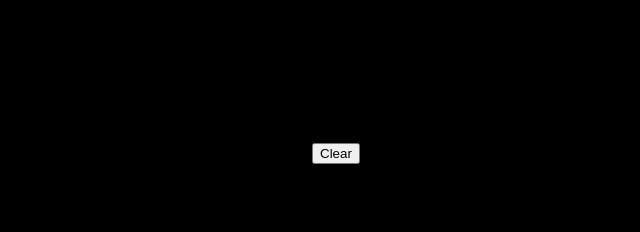
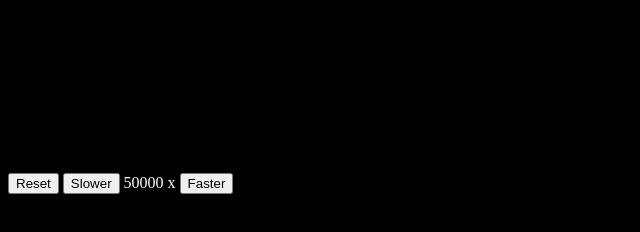
Before and after one commit to TheAstrixProject/TheAstrixProject, a plain HTML site: page index.html in a window 1280 px wide. Shown: the whole page, without its empty margins (0-640 px from the left). Drawn offline with nearby package versions, Linux system fonts and the light colour scheme.

Commit message:
Refacoring and Speed Controls

```diff
--- a/index.html
+++ b/index.html
@@ -8,7 +8,15 @@
 
 <body style="background-color:black;">
   <canvas id="screen"></canvas>
-  <button id="reset">Clear</button>
+  <div id="controls">
+    <button id="reset" style="display: inline-block;">Reset</button>
+    <button id="slower" style="display: inline-block;">Slower</button>
+    <p id="speed" style="display: inline-block; color: white;">50000</p>
+    <p style="display: inline-block; color: white;">x</p>
+    <button id="faster" style="display: inline-block;">Faster</button>
+  </div>
+  <script src="util.js"></script>
+  <script src="phys.js"></script>
   <script src="main.js"></script>
 </body>
 
```
Also changed, not shown: 3 other files.
